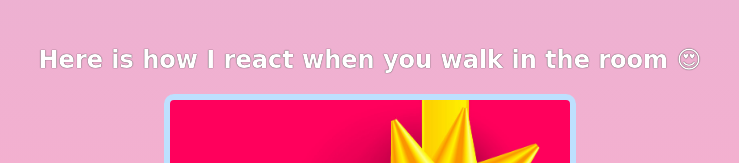
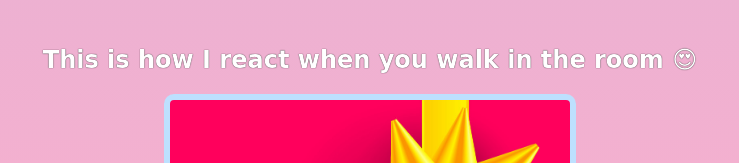
Before and after one commit to cfwilson23/ayla-birthday, a website built with Vite: page index.html in a window 1280 px wide. Shown: the part 877-1040 px from the top of the page, 270-1009 px from the left. Built offline with nearby package versions, Linux system fonts and the light colour scheme; a web font is replaced by a local one.

Commit message:
Change Here to This

```diff
--- a/index.html
+++ b/index.html
@@ -20,7 +20,7 @@
         </div>
 
         <div class="gift-section">
-            <h2 class="gift-title">Here is how I react when you walk in the room 😍</h2>
+            <h2 class="gift-title">This is how I react when you walk in the room 😍</h2>
             <div class="gift-img" id="gift-img-hot"></div>
         </div>
 
```
